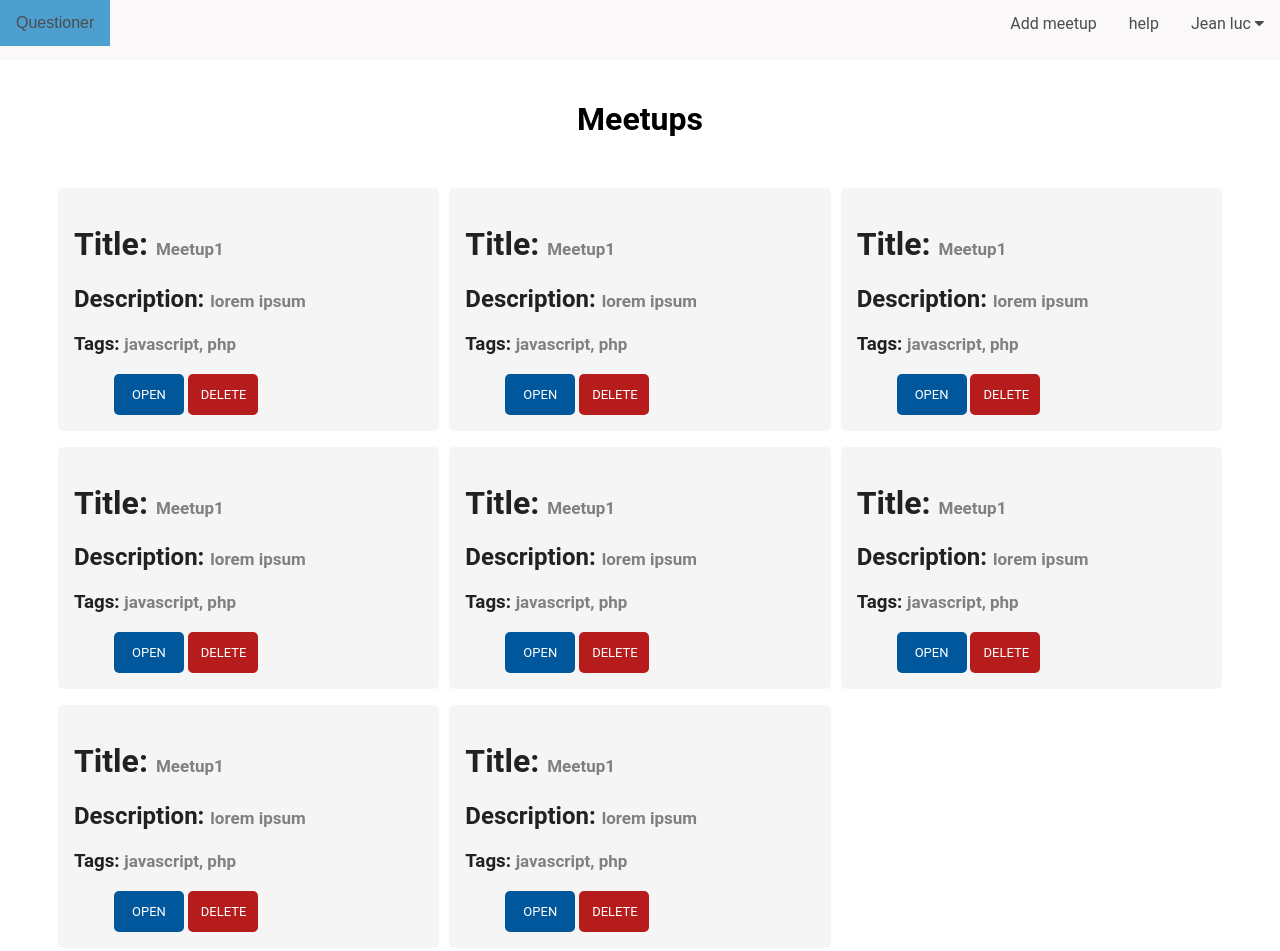
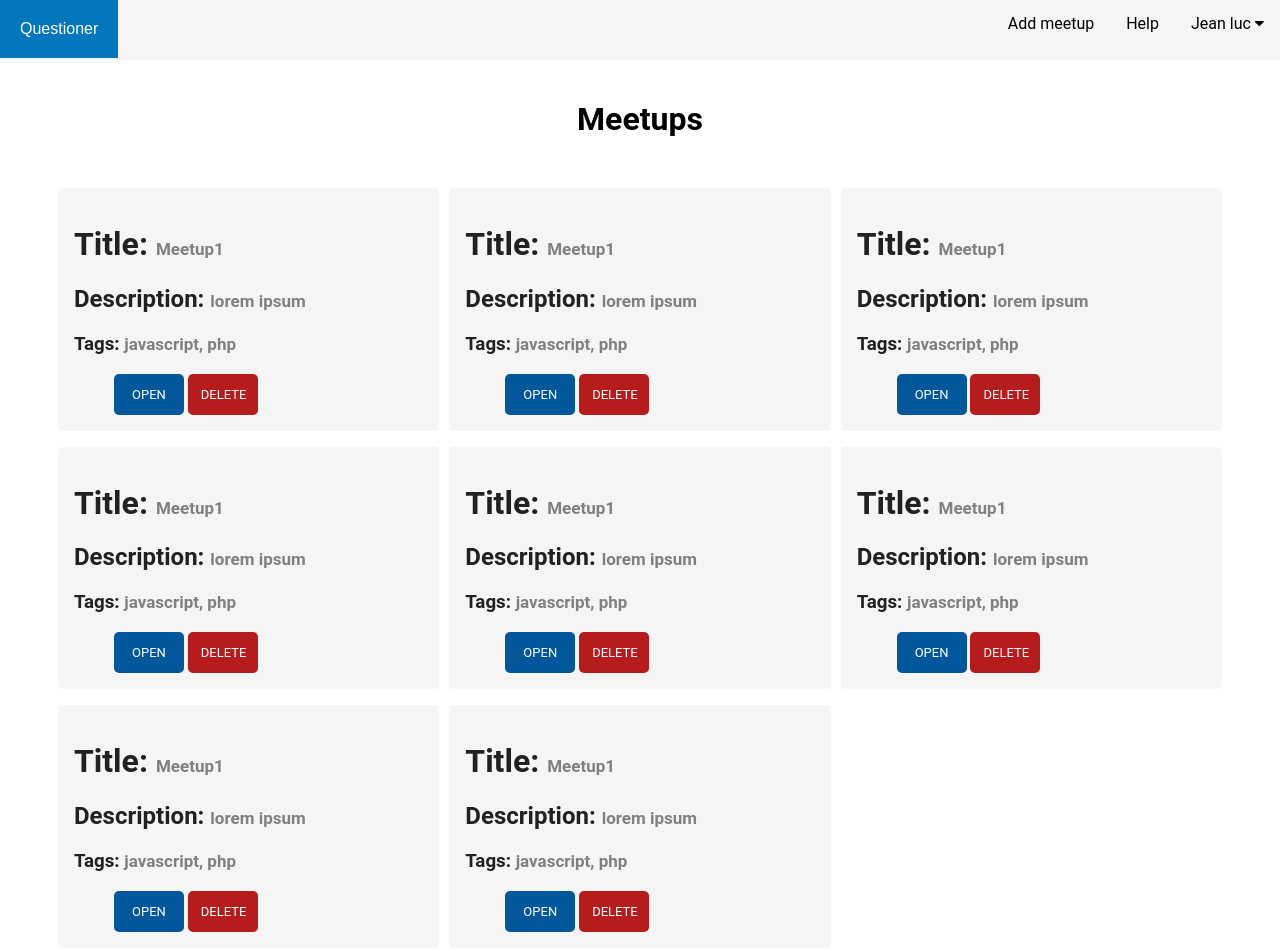
Before and after one commit to luc-tuyishime/Questioner, a website: page home.html in a window 1280 px wide. Shown: the top 951 px of the page. Drawn offline with Linux system fonts and the light colour scheme.

Commit message:
[feature 162755087] fix gap between links and navbar

```diff
--- a/css/style.css
+++ b/css/style.css
@@ -101,9 +101,10 @@ body {
   margin: 0;
 }
 
-.navbar a:hover,
-.dropdown:hover .dropbtn {
+.navbar a:hover {
   background-color: #0277bd;
+  color: #fff;
+  padding: 20px;
 }
 
 .dropdown-content {
@@ -133,12 +134,10 @@ body {
 }
 
 header.topbar {
-  background-color: #f8f6f6;
+  background-color: #f5f5f5;
   position: fixed;
   width: 100%;
   height: 60px;
-  opacity: 0.7;
-  z-index: 1;
   top: 0;
   left: 0;
 }
--- a/home.html
+++ b/home.html
@@ -12,7 +12,7 @@
             <a href="#home">Questioner</a>
             <div class="link-right-position">
                <a href="add-meetup-form.html">Add meetup</a>
-               <a href="#news">help</a>
+               <a href="#news">Help</a>
                <div class="dropdown">
                   <button class="dropbtn">Jean luc
                   <i class="fa fa-caret-down"></i>
```
